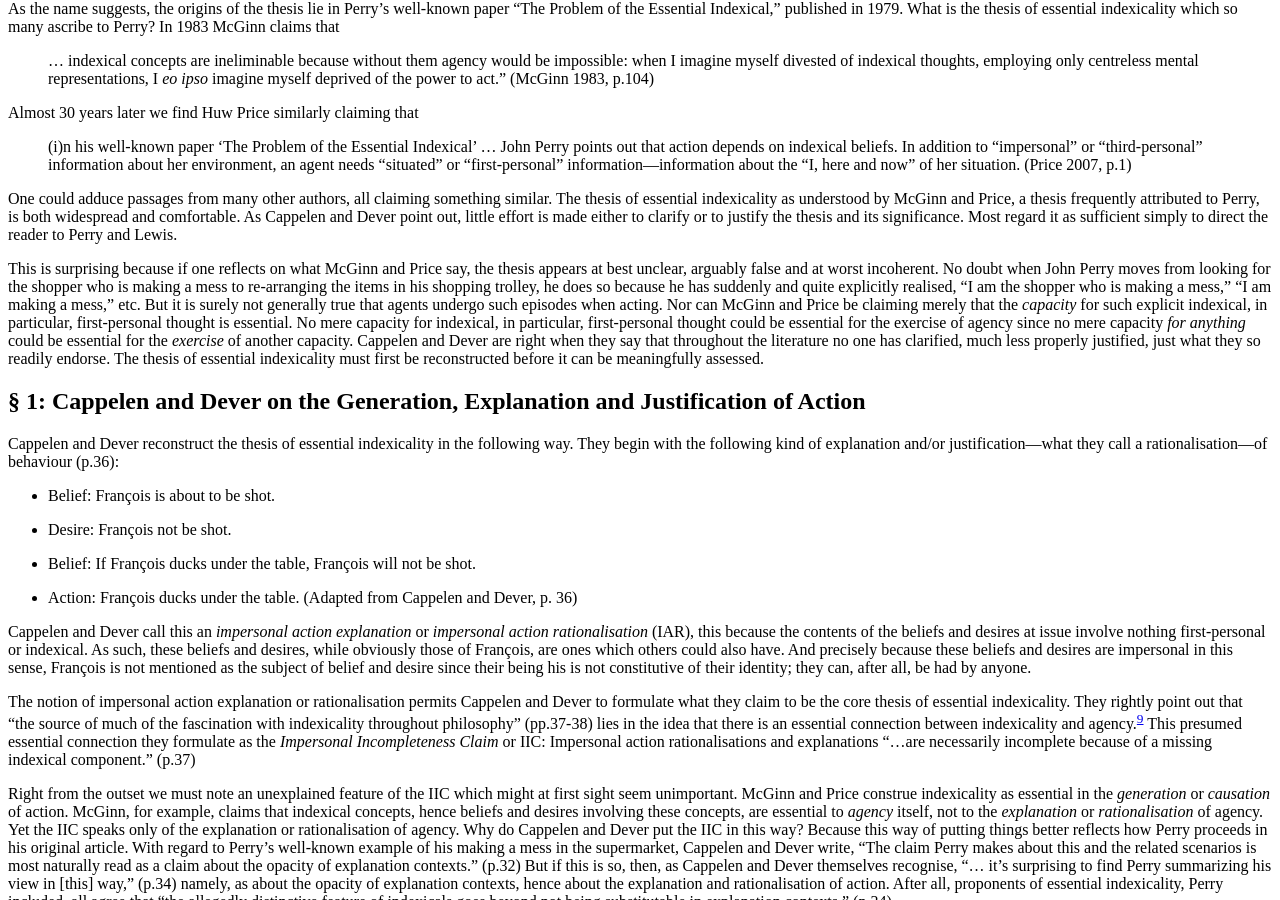
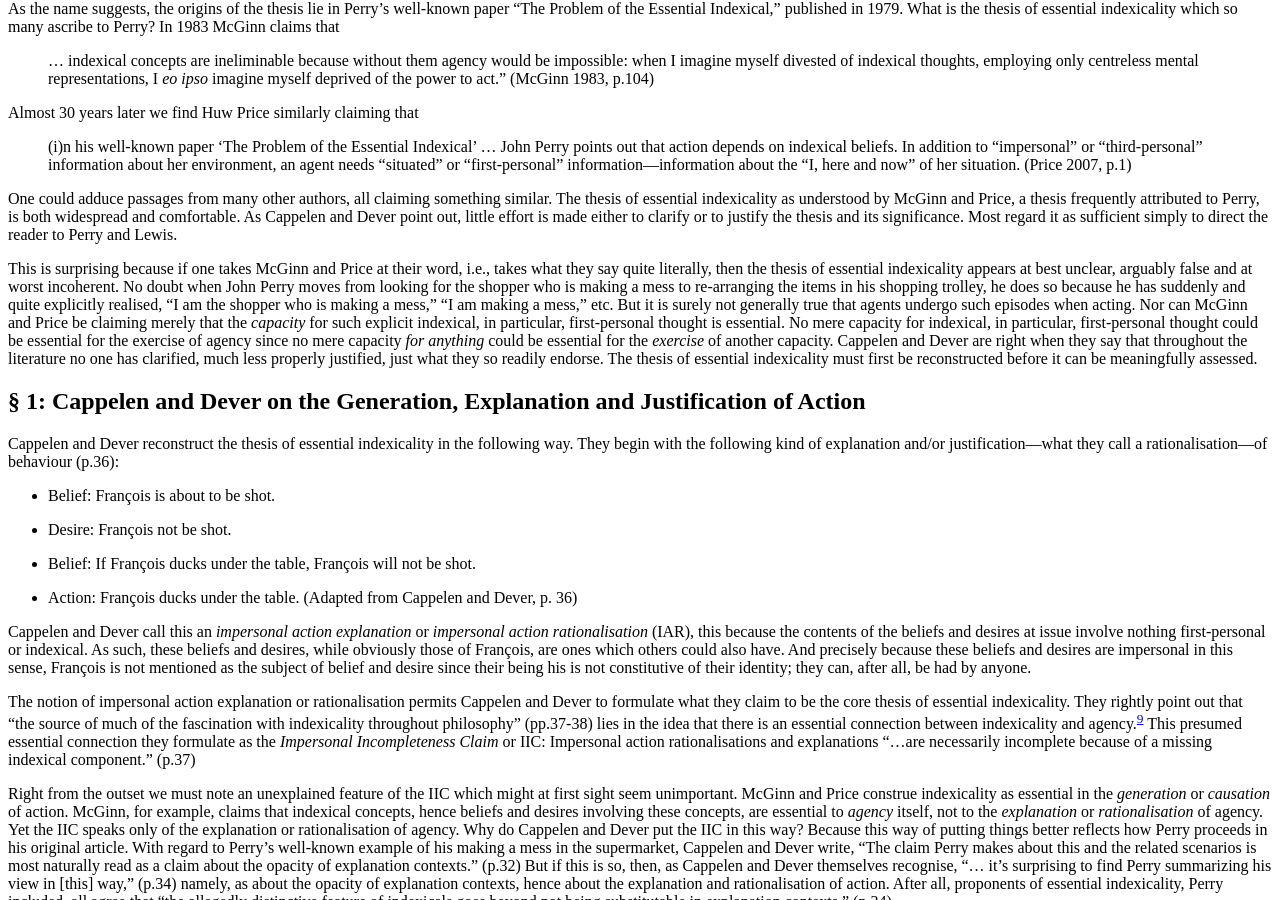
Before and after one commit to klepas/bruins-site, a Jekyll site: the page built from papers/_posts/2015-12-1-attitudes-de-se-and-de-me.md, in a window 1280 px wide and 900 px high, scrolled down 1012 px. Built offline with Jekyll 4.4.1, drawn with Linux system fonts in a browser that asks for light colours; nearby versions of some CDN libraries; some web fonts are replaced.

Commit message:
Improvement to beginning of attitudes paper

```diff
--- a/papers/_posts/2015-12-1-attitudes-de-se-and-de-me.md
+++ b/papers/_posts/2015-12-1-attitudes-de-se-and-de-me.md
@@ -23,7 +23,7 @@ Almost 30 years later we find Huw Price similarly claiming that
 
 One could adduce passages from many other authors, all claiming something similar. The thesis of essential indexicality as understood by McGinn and Price, a thesis frequently attributed to Perry, is both widespread and comfortable. As Cappelen and Dever point out, little effort is made either to clarify or to justify the thesis and its significance. Most regard it as sufficient simply to direct the reader to Perry and Lewis.
 
-This is surprising because if one reflects on what McGinn and Price say, the thesis appears at best unclear, arguably false and at worst incoherent. No doubt when John Perry moves from looking for the shopper who is making a mess to re-arranging the items in his shopping trolley, he does so because he has suddenly and quite explicitly realised, “I am the shopper who is making a mess,” “I am making a mess,” etc. But it is surely not generally true that agents undergo such episodes when acting. Nor can McGinn and Price be claiming merely that the _capacity_ for such explicit indexical, in particular, first-personal thought is essential. No mere capacity for indexical, in particular, first-personal thought could be essential for the exercise of agency since no mere capacity _for anything_ could be essential for the _exercise_ of another capacity. Cappelen and Dever are right when they say that throughout the literature no one has clarified, much less properly justified, just what they so readily endorse. The thesis of essential indexicality must first be reconstructed before it can be meaningfully assessed.
+This is surprising because if one takes McGinn and Price at their word, i.e., takes what they say quite literally, then the thesis of essential indexicality appears at best unclear, arguably false and at worst incoherent. No doubt when John Perry moves from looking for the shopper who is making a mess to re-arranging the items in his shopping trolley, he does so because he has suddenly and quite explicitly realised, “I am the shopper who is making a mess,” “I am making a mess,” etc. But it is surely not generally true that agents undergo such episodes when acting. Nor can McGinn and Price be claiming merely that the _capacity_ for such explicit indexical, in particular, first-personal thought is essential. No mere capacity for indexical, in particular, first-personal thought could be essential for the exercise of agency since no mere capacity _for anything_ could be essential for the _exercise_ of another capacity. Cappelen and Dever are right when they say that throughout the literature no one has clarified, much less properly justified, just what they so readily endorse. The thesis of essential indexicality must first be reconstructed before it can be meaningfully assessed.
 
 ## § 1: Cappelen and Dever on the Generation, Explanation and Justification of Action
 
```
